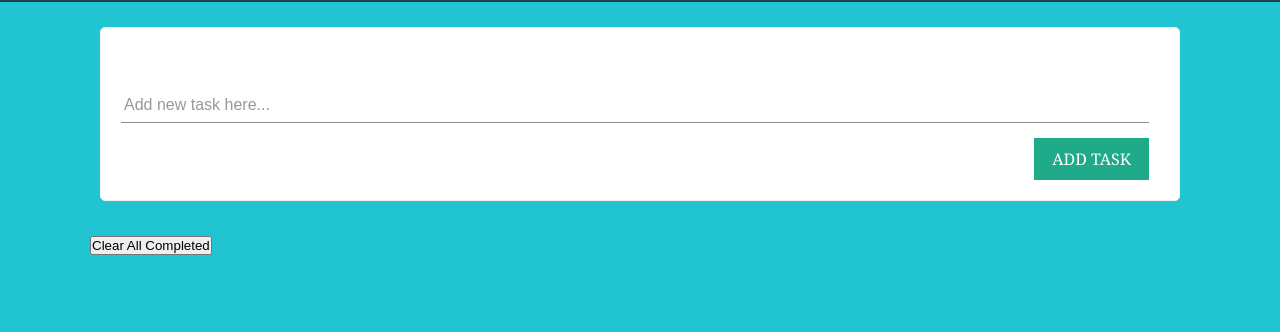
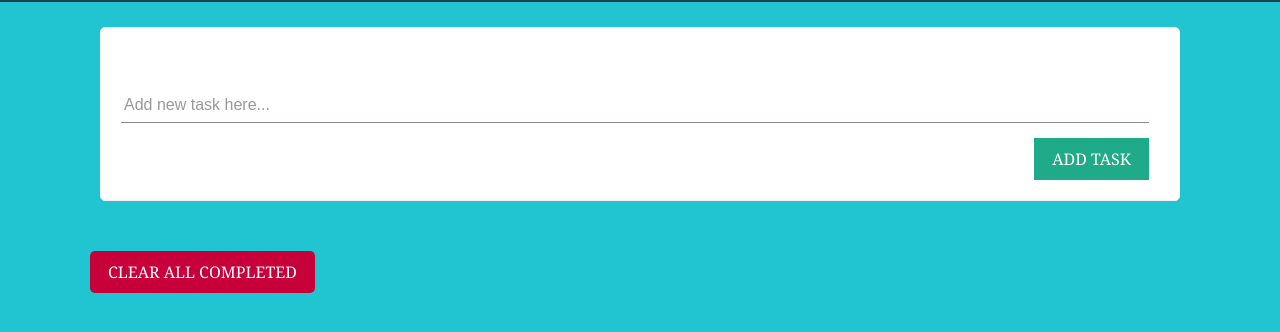
Before and after one commit to Obote/todo-list, a website built with webpack: page src/index.html in a window 1280 px wide. Shown: the part 84-416 px from the top of the page. Built offline with nearby package versions, Linux system fonts and the light colour scheme.

Commit message:
Add clear button style

```diff
--- a/src/index.html
+++ b/src/index.html
@@ -3,7 +3,6 @@
   <head>
     <meta charset="UTF-8" />
     <meta name="viewport" content="width=device-width, initial-scale=1.0" />
-    <link rel="stylesheet" href="./style.css">
     <title>To-Do List</title>
   </head>
   <body>
--- a/src/style.css
+++ b/src/style.css
@@ -227,3 +227,23 @@ nav header svg {
 .completed label {
   text-decoration: line-through;
 }
+
+.completeTaskBtn {
+  font-family: 'Noto Serif', serif;
+  border: none;
+  outline: none;
+  text-transform: uppercase;
+  font-size: 1.6rem;
+  cursor: pointer;
+  color: white;
+  background-color: #c70039;
+  padding: 1rem 1.8rem;
+  border-radius: 5px;
+  margin-top: 1.5rem;
+}
+
+.completeTaskBtn:hover,
+.completeTaskBtn:focus,
+.completeTaskBtn:active {
+  background-color: #8c0032;
+}
```
Also changed, not shown: dist/index.html, dist/main.js.
